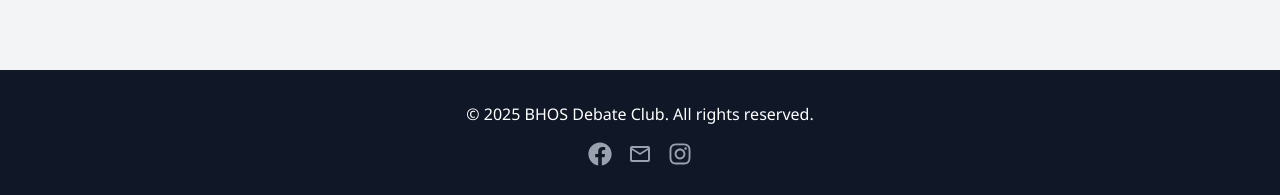
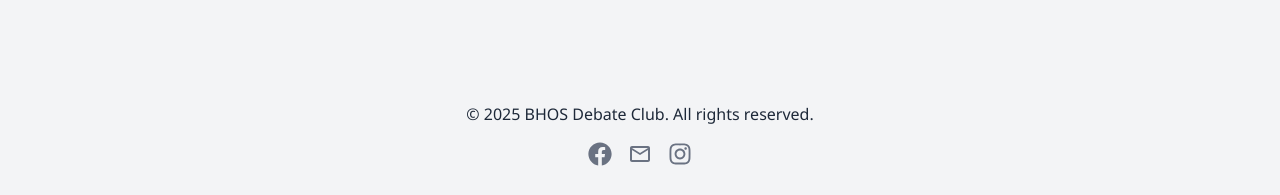
Before and after one commit to Amin-Asadullayev/bhos-debate-nextjs, a Next.js app: page /password in a window 1280 px wide. Shown: the part 666-861 px from the top of the page. Built offline with nearby package versions, Linux system fonts and the light colour scheme.

Commit message:
Update Footer.jsx

```diff
--- a/src/components/Footer.jsx
+++ b/src/components/Footer.jsx
@@ -1,17 +1,33 @@
-import {FaFacebook, FaInstagram} from "react-icons/fa"
-import { MdOutlineEmail } from "react-icons/md"
+import { FaFacebook, FaInstagram } from "react-icons/fa";
+import { MdOutlineEmail } from "react-icons/md";
+
 const Footer = () => {
   return (
-        <footer className="bg-gray-900 text-white py-8">
+    <footer className="py-8 bg-gray-100 dark:bg-gray-900 text-gray-800 dark:text-white relative group transition-all duration-500 ease-in-out">
       <div className="max-w-7xl mx-auto px-4 sm:px-6 lg:px-8 text-center">
         <p>© 2025 BHOS Debate Club. All rights reserved.</p>
         <div className="mt-4 flex justify-center space-x-4">
-                    <a target="_blank" href="https://www.facebook.com/people/BHOS-Debate-Club/100074306918748/" className="text-2xl text-gray-400 hover:text-white"><FaFacebook /></a>
-                    <a target="_blank" href="mailto:contact@debate.bhos.club" className="text-gray-400 text-2xl hover:text-white"><MdOutlineEmail /></a>
-                    <a target="_blank" href="https://www.instagram.com/bhos.debate/" className="text-gray-400 text-2xl hover:text-white"><FaInstagram /></a>
+          <a target="_blank" href="https://www.facebook.com/people/BHOS-Debate-Club/100074306918748/" className="text-2xl text-gray-500 dark:text-gray-400 hover:text-primary-500 dark:hover:text-white transition-colors duration-300" >
+            <FaFacebook />
+          </a>
+          <a
+            target="_blank"
+            href="mailto:contact@debate.bhos.club"
+            className="text-2xl text-gray-500 dark:text-gray-400 hover:text-primary-500 dark:hover:text-white transition-colors duration-300"
+          >
+            <MdOutlineEmail />
+          </a>
+          <a
+            target="_blank"
+            href="https://www.instagram.com/bhos.debate/"
+            className="text-2xl text-gray-500 dark:text-gray-400 hover:text-primary-500 dark:hover:text-white transition-colors duration-300"
+          >
+            <FaInstagram />
+          </a>
         </div>
       </div>
     </footer>
-    )
-}
-export default Footer
+  );
+};
+
+export default Footer;
```
Lines whose indentation alone changed are shown as unchanged.
